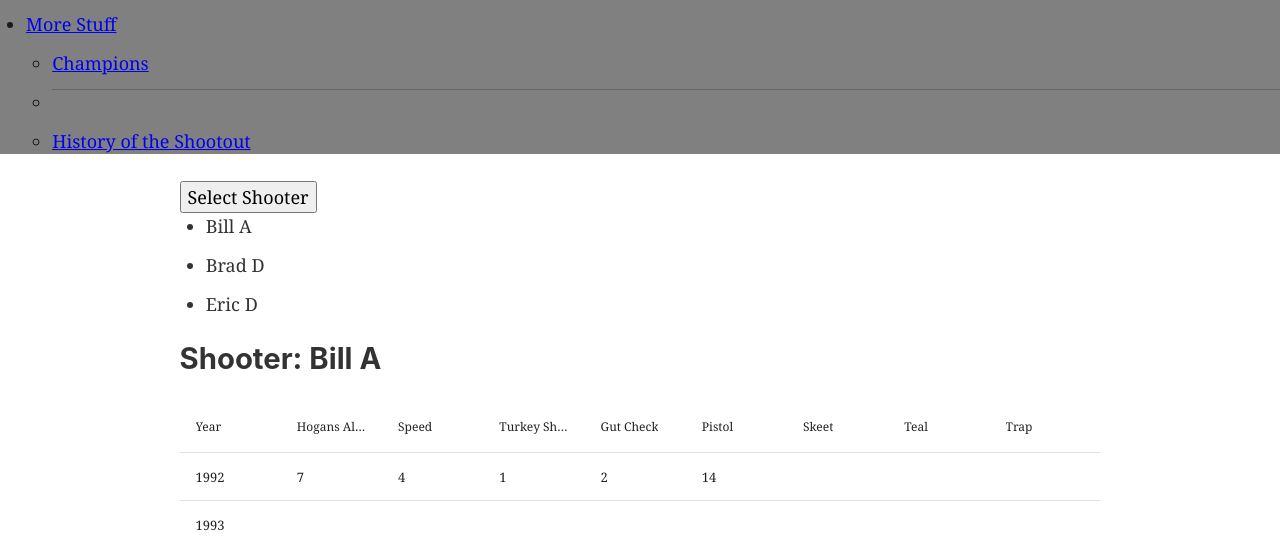
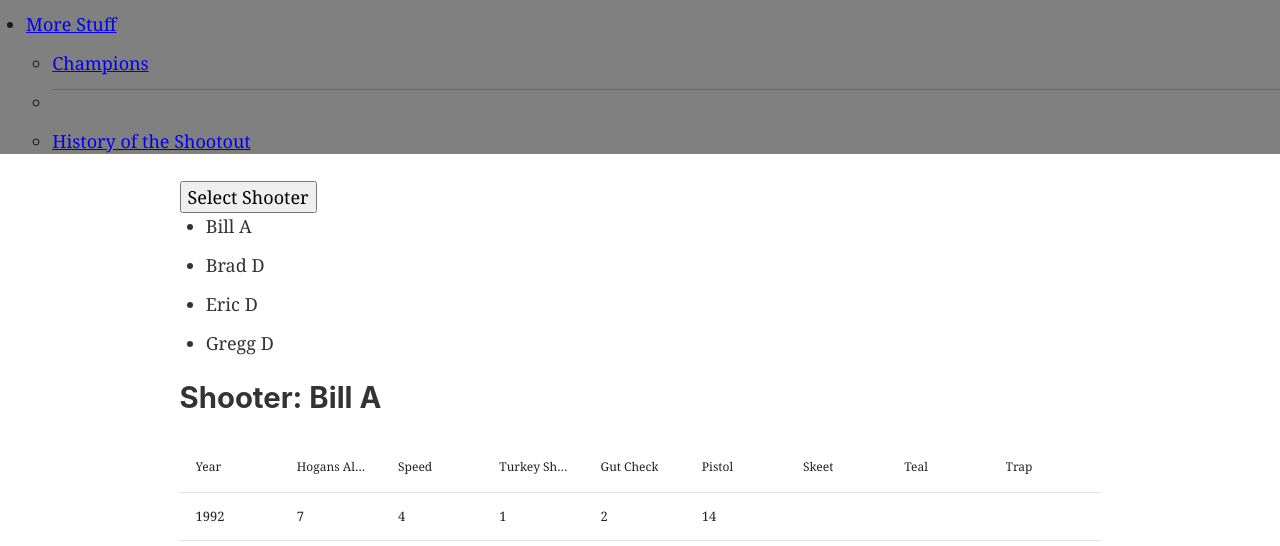
Before and after one commit to ldahleen54/dutchmasters, a Gatsby site in the folder gatsbynetlify/: page /scores in a window 1280 px wide. Shown: the part 250-796 px from the top of the page. Built offline with nearby package versions, Linux system fonts and the light colour scheme; Gatsby itself is replaced by a stand-in of ours.

Commit message:
Added Gregg D scores

```diff
--- a/gatsbynetlify/src/data/scores.json
+++ b/gatsbynetlify/src/data/scores.json
@@ -798,6 +798,361 @@
           "total": 83
         }
       ]
+    },
+    {
+      "name": "Gregg D",
+      "scores": [
+        {
+          "year": 1992,
+          "hogans": 2,
+          "speed": 6,
+          "turkey": 0,
+          "gut": 3,
+          "pistol": 11,
+          "skeet": null,
+          "teal": null,
+          "trap": null,
+          "rabbit": null,
+          "shotgun": 35,
+          "total": 46
+        },
+        {
+          "year": 1993,
+          "hogans": 5,
+          "speed": 8,
+          "turkey": 3,
+          "gut": 2,
+          "pistol": 18,
+          "skeet": null,
+          "teal": null,
+          "trap": null,
+          "rabbit": null,
+          "shotgun": 40,
+          "total": 58
+        },
+        {
+          "year": 1994,
+          "hogans": 4,
+          "speed": 4,
+          "turkey": 4,
+          "gut": 1,
+          "pistol": 13,
+          "skeet": null,
+          "teal": null,
+          "trap": null,
+          "rabbit": null,
+          "shotgun": 32,
+          "total": 45
+        },
+        {
+          "year": 1995,
+          "hogans": 7,
+          "speed": 4,
+          "turkey": 7,
+          "gut": 6,
+          "pistol": 24,
+          "skeet": null,
+          "teal": null,
+          "trap": null,
+          "rabbit": null,
+          "shotgun": 40,
+          "total": 64
+        },
+        {
+          "year": 1996,
+          "hogans": 8,
+          "speed": 7,
+          "turkey": 7,
+          "gut": 5,
+          "pistol": 27,
+          "skeet": null,
+          "teal": null,
+          "trap": null,
+          "rabbit": null,
+          "shotgun": 36,
+          "total": 63
+        },
+        {
+          "year": 1997,
+          "hogans": 6,
+          "speed": 11,
+          "turkey": 3,
+          "gut": 5,
+          "pistol": 25,
+          "skeet": null,
+          "teal": null,
+          "trap": null,
+          "rabbit": null,
+          "shotgun": 29,
+          "total": 54
+        },
+        {
+          "year": 1998,
+          "hogans": 5,
+          "speed": 8,
+          "turkey": 4,
+          "gut": 4,
+          "pistol": 21,
+          "skeet": null,
+          "teal": null,
+          "trap": null,
+          "rabbit": null,
+          "shotgun": 33,
+          "total": 54
+        },
+        {
+          "year": 1999,
+          "hogans": 4,
+          "speed": 9,
+          "turkey": 7,
+          "gut": 4,
+          "pistol": 24,
+          "skeet": null,
+          "teal": null,
+          "trap": null,
+          "rabbit": null,
+          "shotgun": 47,
+          "total": 71
+        },
+        {
+          "year": 2000,
+          "hogans": 8,
+          "speed": 7,
+          "turkey": 9,
+          "gut": 2,
+          "pistol": 26,
+          "skeet": null,
+          "teal": null,
+          "trap": null,
+          "rabbit": null,
+          "shotgun": 44,
+          "total": 70
+        },
+        {
+          "year": 2001,
+          "hogans": 6,
+          "speed": 6,
+          "turkey": 6,
+          "gut": 3,
+          "pistol": 21,
+          "skeet": 16,
+          "teal": null,
+          "trap": 28,
+          "rabbit": null,
+          "shotgun": 44,
+          "total": 65
+        },
+        {
+          "year": 2002,
+          "hogans": 6,
+          "speed": 8,
+          "turkey": 8,
+          "gut": 2,
+          "pistol": 24,
+          "skeet": 11,
+          "teal": 11,
+          "trap": 13,
+          "rabbit": null,
+          "shotgun": 35,
+          "total": 59
+        },
+        {
+          "year": 2003,
+          "hogans": 9,
+          "speed": 8,
+          "turkey": 7,
+          "gut": 4,
+          "pistol": 28,
+          "skeet": 15,
+          "teal": 14,
+          "trap": 16,
+          "rabbit": null,
+          "shotgun": 45,
+          "total": 73
+        },
+        {
+          "year": 2004,
+          "hogans": 5,
+          "speed": 9,
+          "turkey": 9,
+          "gut": 4,
+          "pistol": 27,
+          "skeet": 14,
+          "teal": 8,
+          "trap": 15,
+          "rabbit": null,
+          "shotgun": 37,
+          "total": 64
+        },
+        {
+          "year": 2005,
+          "hogans": 9,
+          "speed": 10,
+          "turkey": 6,
+          "gut": 2,
+          "pistol": 27,
+          "skeet": 10,
+          "teal": 10,
+          "trap": 13,
+          "rabbit": null,
+          "shotgun": 33,
+          "total": 60
+        },
+        {
+          "year": 2006,
+          "hogans": 7,
+          "speed": 6,
+          "turkey": 6,
+          "gut": 4,
+          "pistol": 23,
+          "skeet": 15,
+          "teal": 10,
+          "trap": 15,
+          "rabbit": null,
+          "shotgun": 40,
+          "total": 63
+        },
+        {
+          "year": 2007,
+          "hogans": 5,
+          "speed": 9,
+          "turkey": 5,
+          "gut": 7,
+          "pistol": 26,
+          "skeet": 12,
+          "teal": 11,
+          "trap": 15,
+          "rabbit": null,
+          "shotgun": 38,
+          "total": 64
+        },
+        {
+          "year": 2008,
+          "hogans": 7,
+          "speed": 10,
+          "turkey": 6,
+          "gut": 5,
+          "pistol": 28,
+          "skeet": 16,
+          "teal": 14,
+          "trap": 15,
+          "rabbit": null,
+          "shotgun": 45,
+          "total": 73
+        },
+        {
+          "year": 2009,
+          "hogans": 7,
+          "speed": 6,
+          "turkey": 8,
+          "gut": 5,
+          "pistol": 26,
+          "skeet": 19,
+          "teal": 10,
+          "trap": 15,
+          "rabbit": null,
+          "shotgun": 44,
+          "total": 70
+        },
+        {
+          "year": 2010,
+          "hogans": 5,
+          "speed": 6,
+          "turkey": 11,
+          "gut": 4,
+          "pistol": 26,
+          "skeet": 17,
+          "teal": 14,
+          "trap": 12,
+          "rabbit": 14,
+          "shotgun": 57,
+          "total": 83
+        },
+        {
+          "year": 2011,
+          "hogans": 5,
+          "speed": 6,
+          "turkey": 10,
+          "gut": 3,
+          "pistol": 24,
+          "skeet": 18,
+          "teal": 14,
+          "trap": 14,
+          "rabbit": 14,
+          "shotgun": 60,
+          "total": 84
+        },
+        {
+          "year": 2012,
+          "hogans": 7,
+          "speed": 6,
+          "turkey": 9,
+          "gut": 3,
+          "pistol": 25,
+          "skeet": 18,
+          "teal": 14,
+          "trap": 16,
+          "rabbit": 12,
+          "shotgun": 60,
+          "total": 85
+        },
+        {
+          "year": 2013,
+          "hogans": 5,
+          "speed": 6,
+          "turkey": 5,
+          "gut": 5,
+          "pistol": 21,
+          "skeet": 18,
+          "teal": 10,
+          "trap": 8,
+          "rabbit": 10,
+          "shotgun": 46,
+          "total": 67
+        },
+        {
+          "year": 2014,
+          "hogans": 7,
+          "speed": 7,
+          "turkey": 10,
+          "gut": 5,
+          "pistol": 29,
+          "skeet": 17,
+          "teal": 15,
+          "trap": 15,
+          "rabbit": 14,
+          "shotgun": 61,
+          "total": 90
+        },
+        {
+          "year": 2015,
+          "hogans": 4,
+          "speed": 6,
+          "turkey": 5,
+          "gut": 5,
+          "pistol": 20,
+          "skeet": 15,
+          "teal": 16,
+          "trap": 15,
+          "rabbit": 16,
+          "shotgun": 62,
+          "total": 82
+        },
+        {
+          "year": 2016,
+          "hogans": 5,
+          "speed": 5,
+          "turkey": 5,
+          "gut": 3,
+          "pistol": 18,
+          "skeet": 18,
+          "teal": 16,
+          "trap": 15,
+          "rabbit": 13,
+          "shotgun": 62,
+          "total": 80
+        }
+       ]
     }
   ]
 }
--- a/gatsbynetlify/src/pages/scores.js
+++ b/gatsbynetlify/src/pages/scores.js
@@ -69,6 +69,7 @@ const Scores = () => {
       <li><btn className="dropdown-item" onClick={() => setShooter(0)}>Bill A</btn></li>
       <li><btn className="dropdown-item" onClick={() => setShooter(1)}>Brad D</btn></li>
       <li><btn className="dropdown-item" onClick={() => setShooter(2)}>Eric D</btn></li>
+      <li><btn className="dropdown-item" onClick={() => setShooter(3)}>Gregg D</btn></li>
     </ul>
   </div>
     <h2>Shooter: {data.shooters[shooter].name}</h2>
```
